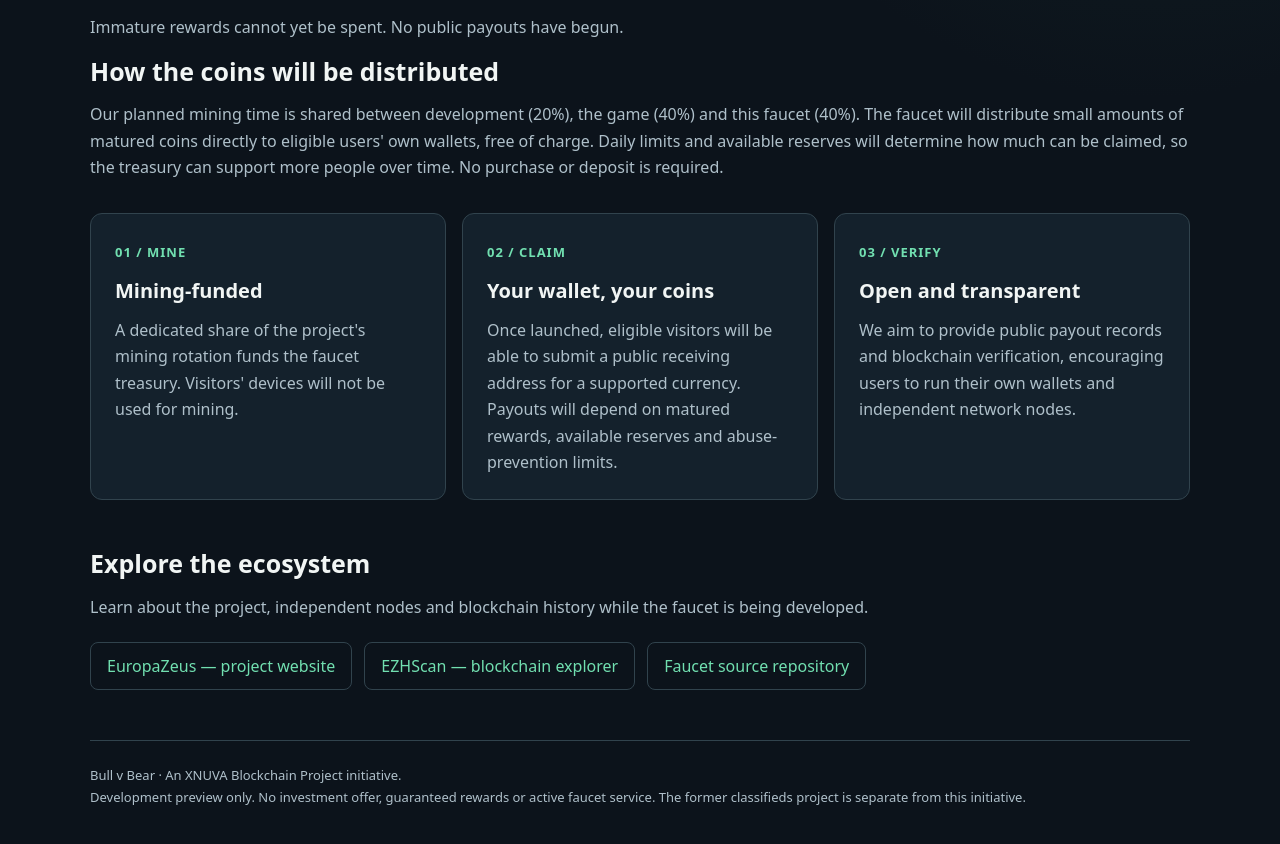
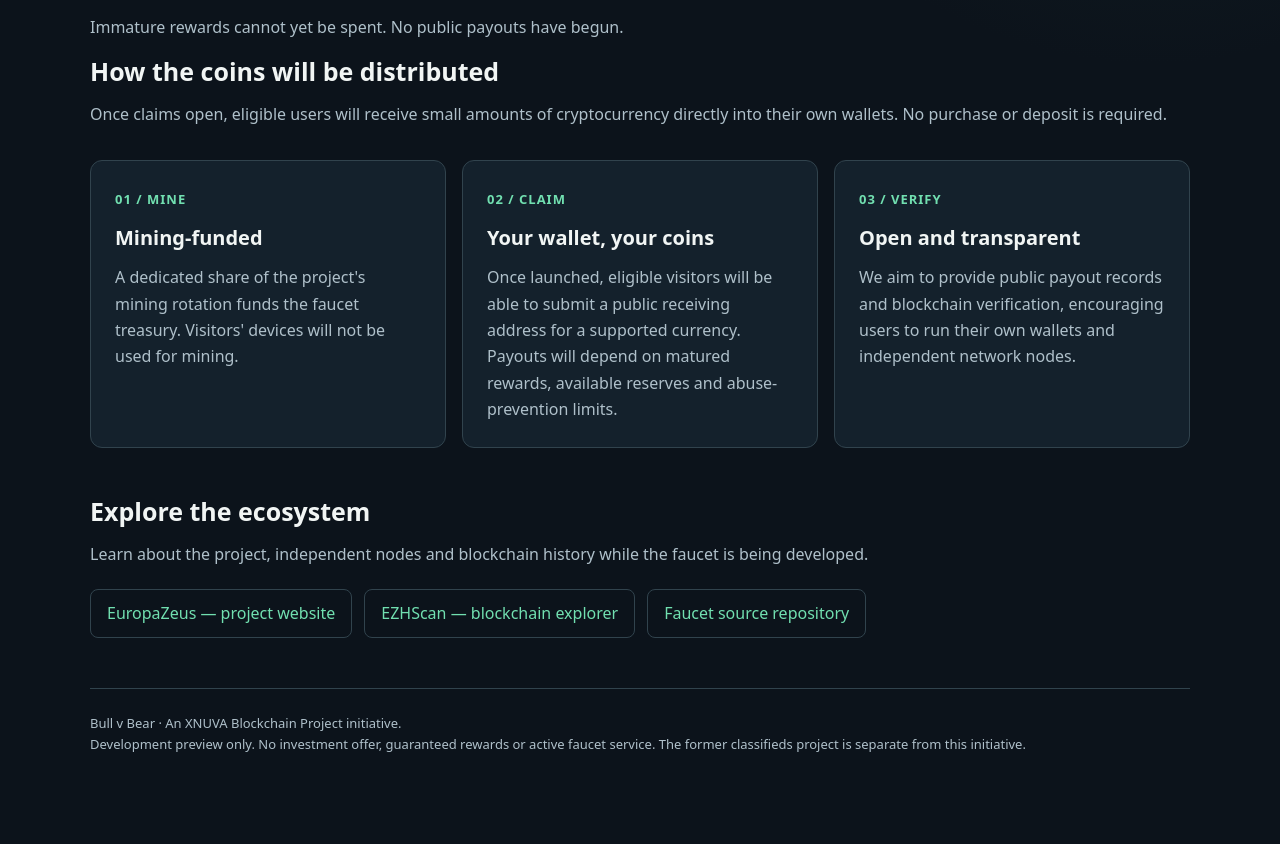
Before and after one commit to Xnuva-Blockchain-Project/Bull-v-Bear.com, a plain HTML site: page index.html in a window 1280 px wide. Shown: the part 1204-2048 px from the top of the page. After the commit the page ends 1995 px from the top, so only its background shows below. Drawn offline with Linux system fonts and the light colour scheme.

Commit message:
Simplify public faucet distribution explanation and remove internal allocation percentages

```diff
--- a/index.html
+++ b/index.html
@@ -15,7 +15,7 @@
 <main>
 <section class="hero"><div class="eyebrow">XNUVA Blockchain Project</div><h1>Mine. Distribute.<br>Decentralise.</h1><p class="lead">An independent cryptocurrency faucet designed to help people take their first steps into decentralised networks, without needing to purchase coins or rely on an exchange.</p></section>
 <section class="notice" aria-labelledby="launch"><h2 id="launch">The faucet treasury is growing.</h2><p>Our mining rotation is now configured to fund the faucet across five existing cryptocurrency networks. Public distribution will begin only after the relevant integrations and payout safeguards are qualified.</p><p><strong>Claims are not yet open.</strong> No wallet addresses, payments, registrations or deposits are being accepted. No launch date has been announced.</p></section>
-<section class="treasury" aria-labelledby="treasury"><h2 id="treasury">Treasury update</h2><p>Last verified: 27 November 2026. These are recorded mining rewards, not a continuously updated balance.</p><div class="table-wrap"><table><thead><tr><th scope="col">Currency (future name)</th><th scope="col">Verified mining rewards</th></tr></thead><tbody><tr><td>Sestovi (legacy ZUS)</td><td><strong>280.00000000</strong> — immature</td></tr><tr><td>Aurzola (legacy ERA)</td><td>Not yet verified</td></tr><tr><td>Asveru (legacy HOPE)</td><td>Not yet verified</td></tr><tr><td>Denzuve (legacy TAO)</td><td>Not yet verified</td></tr><tr><td>Duprezo (legacy XNUVA)</td><td>Not yet verified</td></tr></tbody></table></div><p>Immature rewards cannot yet be spent. No public payouts have begun.</p><h2>How the coins will be distributed</h2><p>Our planned mining time is shared between development (20%), the game (40%) and this faucet (40%). The faucet will distribute small amounts of matured coins directly to eligible users' own wallets, free of charge. Daily limits and available reserves will determine how much can be claimed, so the treasury can support more people over time. No purchase or deposit is required.</p></section>
+<section class="treasury" aria-labelledby="treasury"><h2 id="treasury">Treasury update</h2><p>Last verified: 27 November 2026. These are recorded mining rewards, not a continuously updated balance.</p><div class="table-wrap"><table><thead><tr><th scope="col">Currency (future name)</th><th scope="col">Verified mining rewards</th></tr></thead><tbody><tr><td>Sestovi (legacy ZUS)</td><td><strong>280.00000000</strong> — immature</td></tr><tr><td>Aurzola (legacy ERA)</td><td>Not yet verified</td></tr><tr><td>Asveru (legacy HOPE)</td><td>Not yet verified</td></tr><tr><td>Denzuve (legacy TAO)</td><td>Not yet verified</td></tr><tr><td>Duprezo (legacy XNUVA)</td><td>Not yet verified</td></tr></tbody></table></div><p>Immature rewards cannot yet be spent. No public payouts have begun.</p><h2>How the coins will be distributed</h2><p>Once claims open, eligible users will receive small amounts of cryptocurrency directly into their own wallets. No purchase or deposit is required.</p></section>
 <section aria-label="How the planned faucet works" class="grid">
 <article class="tile"><span class="number">01 / MINE</span><h3>Mining-funded</h3><p>A dedicated share of the project's mining rotation funds the faucet treasury. Visitors' devices will not be used for mining.</p></article>
 <article class="tile"><span class="number">02 / CLAIM</span><h3>Your wallet, your coins</h3><p>Once launched, eligible visitors will be able to submit a public receiving address for a supported currency. Payouts will depend on matured rewards, available reserves and abuse-prevention limits.</p></article>
```
